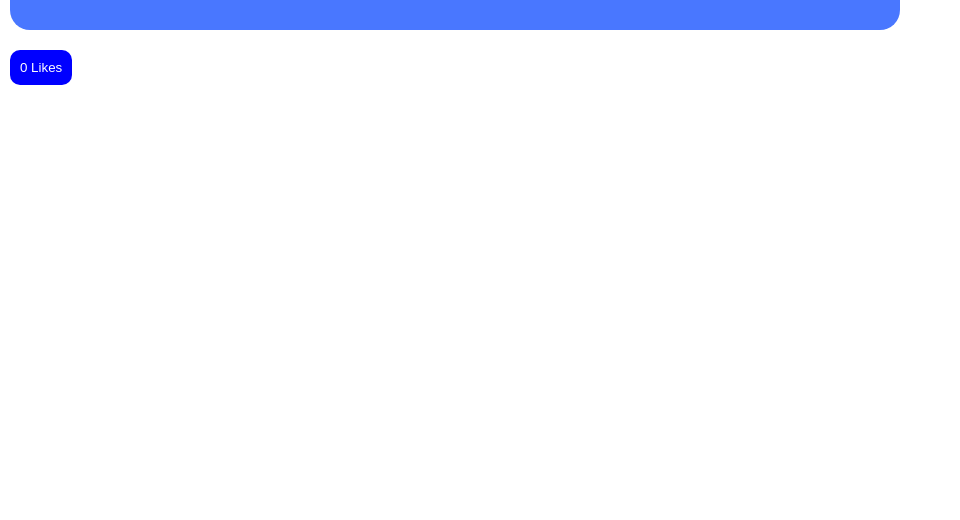
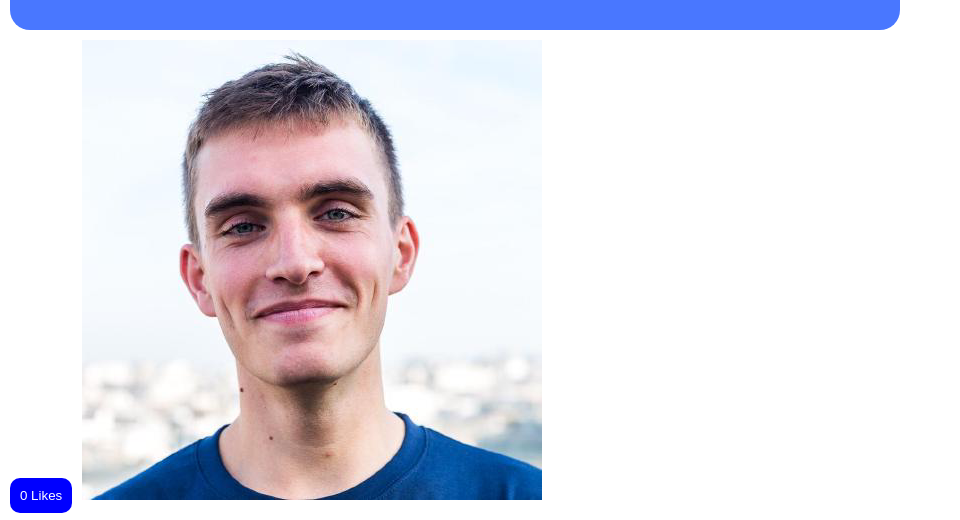
Before and after one commit to yerkoarce/lab-react-training, a React (Create React App) app: page / in a window 1280 px wide. Shown: the part 945-1465 px from the top of the page, without its empty margins (0-960 px from the left). Before the commit the page ends 1040 px from the top, so only its background shows below. Built offline with nearby package versions, Linux system fonts and the light colour scheme.

Commit message:
iteration 8 completed!

```diff
--- a/src/App.js
+++ b/src/App.js
@@ -6,7 +6,10 @@ import BoxColor from './components/BoxColor'
 import CreditCard from './components/CreditCard'
 import Rating from './components/Rating'
 import DriverCard from './components/DriverCard'
-import LikeButton from './components/LikeButton';
+import LikeButton from './components/LikeButton'
+import ClickablePicture from './components/ClickablePicture'
+import maxImg from './assets/images/maxence.png'
+import maxImgClicked from './assets/images/maxence-glasses.png'
 
 function App() {
   return (
@@ -50,6 +53,10 @@ function App() {
         }}
       />
       <LikeButton />
+      <ClickablePicture
+        img={maxImg}
+        imgClicked={maxImgClicked}
+      />
     </>
   );
 }
--- /dev/null
+++ b/src/components/ClickablePicture.js
@@ -0,0 +1,17 @@
+import { useState } from 'react'
+
+export default function ClickablePicture({ img, imgClicked }) {
+
+  const [image, setImage] = useState(img)
+  const handlerImg = () => {
+    if (image === img) {
+      setImage(imgClicked)
+    } else {
+      setImage(img)
+    }
+  }
+
+  return (
+    <img src={image} alt="img" onClick={handlerImg}/>
+  )
+}
```
